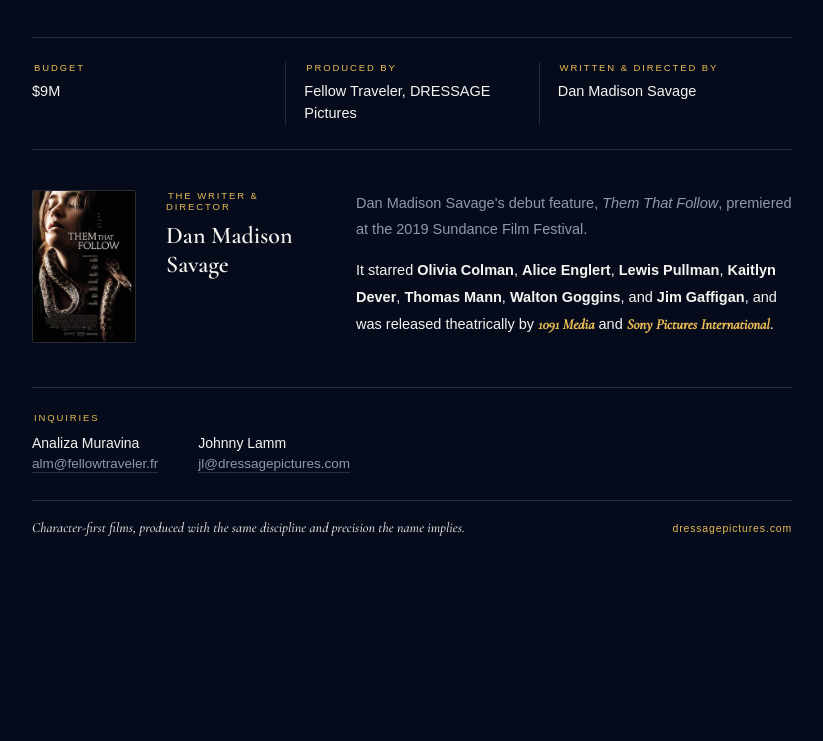
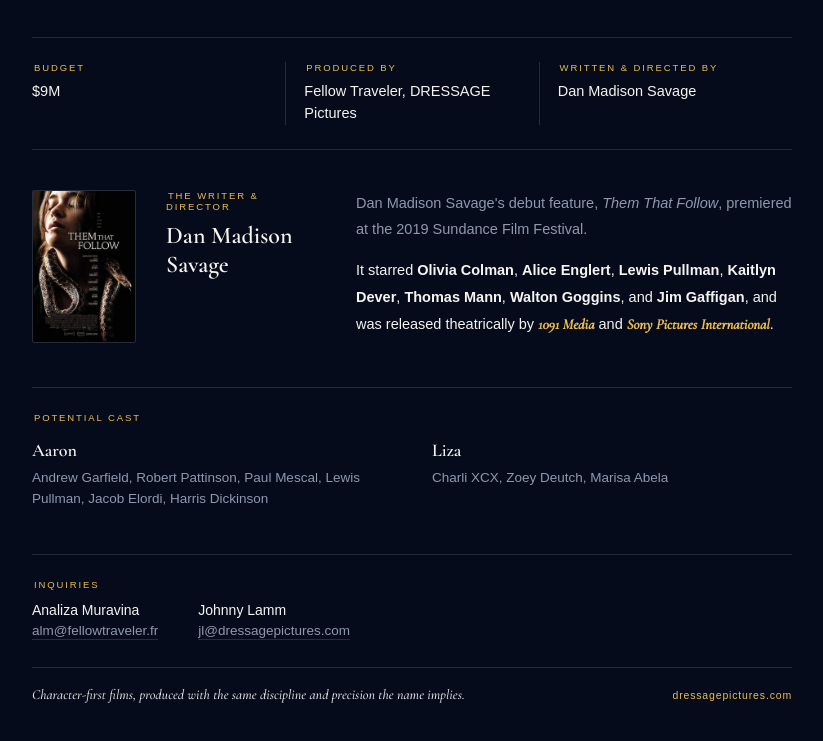
Before and after one commit to DressagePictures/dressagepictures-website, a plain HTML site: page thirst.html in a window 1280 px wide. Shown: the part 1002-1743 px from the top of the page, without its empty margins (228-1051 px from the left). Before the commit the page ends 1615 px from the top, so only its background shows below. Drawn offline with nearby package versions, Linux system fonts and the light colour scheme.

Commit message:
Add potential cast section for Aaron and Liza

```diff
--- a/thirst.html
+++ b/thirst.html
@@ -135,6 +135,18 @@
     font-family: var(--serif); font-style: italic; font-weight: 600; color: var(--gold);
   }
 
+  .cast-block { border-top: 1px solid var(--line); padding-top: 24px; margin-bottom: 44px; }
+  .cast-block .label {
+    font-size: 9.5px; letter-spacing: 0.2em; text-indent: 0.2em; text-transform: uppercase;
+    color: var(--gold); margin: 0 0 16px;
+  }
+  .cast-list { display: flex; flex-wrap: wrap; gap: 24px 40px; }
+  .cast-item { flex: 1 1 260px; }
+  .cast-item .who {
+    font-family: var(--serif); font-weight: 600; font-size: 18px; color: var(--paper); margin: 0 0 6px;
+  }
+  .cast-item .names { font-size: 13.5px; line-height: 1.6; color: var(--muted); margin: 0; }
+
   .contacts-block { border-top: 1px solid var(--line); padding-top: 24px; margin-bottom: 28px; }
   .contacts-block .label {
     font-size: 9.5px; letter-spacing: 0.2em; text-indent: 0.2em; text-transform: uppercase;
@@ -221,6 +233,20 @@
     </div>
   </div>
 
+  <div class="cast-block">
+    <p class="label">Potential Cast</p>
+    <div class="cast-list">
+      <div class="cast-item">
+        <p class="who">Aaron</p>
+        <p class="names">Andrew Garfield, Robert Pattinson, Paul Mescal, Lewis Pullman, Jacob Elordi, Harris Dickinson</p>
+      </div>
+      <div class="cast-item">
+        <p class="who">Liza</p>
+        <p class="names">Charli XCX, Zoey Deutch, Marisa Abela</p>
+      </div>
+    </div>
+  </div>
+
   <div class="contacts-block">
     <p class="label">Inquiries</p>
     <div class="contact-list">
```
